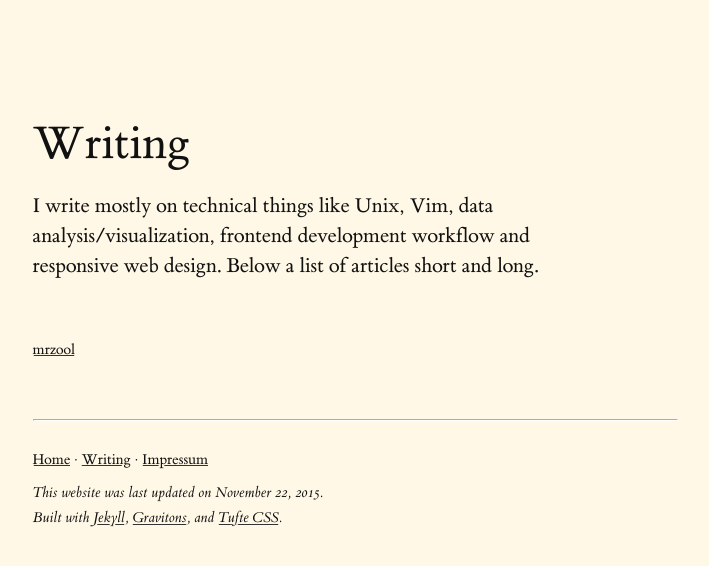
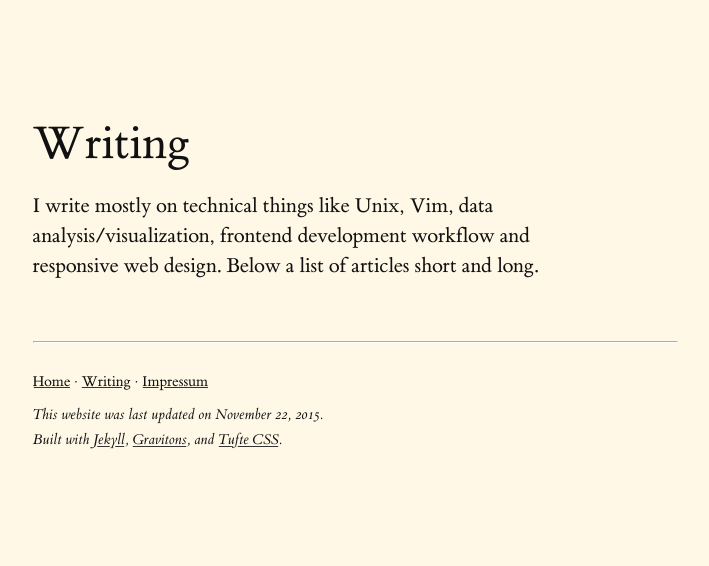
Before and after one commit to mrzool/mrzool.github.io, a Jekyll site: the page built from writing/index.md, in a window 1280 px wide. Shown: the top 566 px of the page, without its empty margins (285-994 px from the left). Built offline with Jekyll 4.4.1, drawn with Linux system fonts in a browser that asks for light colours.

Commit message:
Refine the writing template

```diff
--- a/_layouts/writing.html
+++ b/_layouts/writing.html
@@ -9,12 +9,10 @@
 
       {% for post in site.posts %}
         <h3><a class="normal" href="{{ post.url }}">{{ post.title }}</a></h3>
-        <strong>{{ post.date | date: "%B %e, %Y" }}</strong>
+        <p class="mt0 mb0 h5 gray"> {{ post.date | date: "%B %e, %Y" }} </p>
+        <p class="italic mt0"> {{ post.subtitle }} </p>
       {% endfor %}
 
-      <div class="mt4">
-        <a href="/">mrzool</a>
-      </div>
     </main>
     <hr class="ml2 mr2" style="border-color: white">
     {% include _footer.html %}
```
